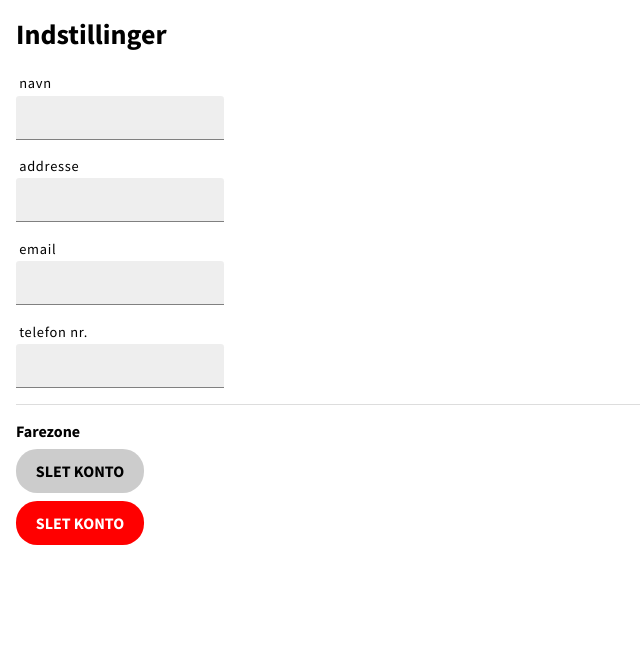
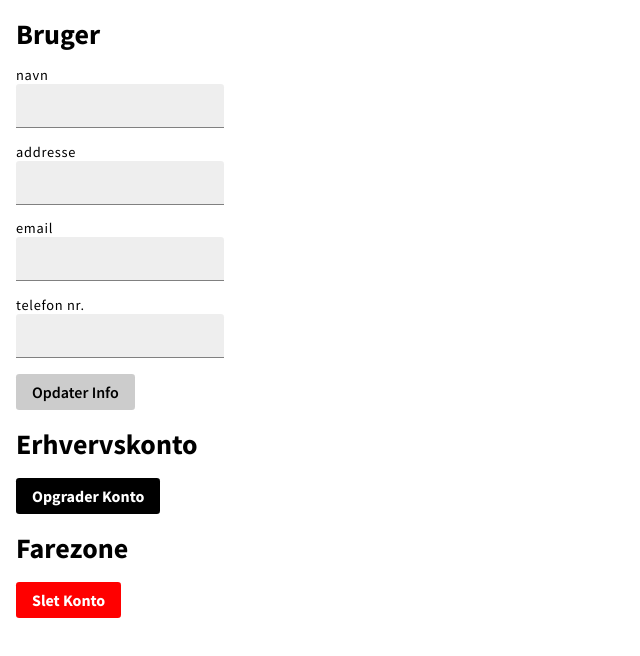
Before and after one commit to SimonFJ20/food-app, a plain HTML site: page concepts/frontend-draft/index.html in a window 1280 px wide. Shown: the whole page, without its empty margins (0-640 px from the left). Drawn offline with Linux system fonts and the light colour scheme.

Commit message:
finished user information page idk

```diff
--- a/concepts/frontend-draft/index.html
+++ b/concepts/frontend-draft/index.html
@@ -6,41 +6,37 @@
     <meta name="viewport" content="width=device-width, initial-scale=1.0">
     <title>FeedMe App Draft</title>
     <link rel="preconnect" href="https://fonts.gstatic.com">
-    <link href="https://fonts.googleapis.com/css2?family=Source+Sans+Pro:wght@400;700&display=swap" rel="stylesheet">
+    <link href="https://fonts.googleapis.com/css2?family=Source+Sans+Pro:wght@400;600;700&display=swap" rel="stylesheet">
     <link rel="stylesheet" href="style.css">
 </head>
 <body>
     <div id="sidebar"></div>
 
-    <div id="user-settings-menu" class="menu">
+    <div class="menu">
 
-        <h1>Indstillinger</h1>
+        <h1>Bruger</h1>
 
-        <label class="input-label">navn</label>
-        <input type="text" class="input-field">
+        <label for="username-input" class="input-label">navn</label>
+        <input id="username-input" type="text" class="input-field">
 
-        <label class="input-label">addresse</label>
-        <input type="text" class="input-field">
+        <label for="address-input" class="input-label">addresse</label>
+        <input id="address-input" type="text" class="input-field">
 
-        <label class="input-label">email</label>
-        <input type="email" class="input-field">
+        <label for="email-input" class="input-label">email</label>
+        <input id="email-input" type="email" class="input-field">
 
-        <label class="input-label">telefon nr.</label>
-        <input type="tel" class="input-field">
+        <label for="phone-input" class="input-label">telefon nr.</label>
+        <input id="phone-input" type="tel" class="input-field">
 
-        <div class="divider"></div>
+        <button class="btn">Opdater Info</button>
 
-        <h3>Farezone</h3>
+        <h1>Erhvervskonto</h1>
 
-        <button class="btn">SLET KONTO</button>
+        <button class="btn btn--important">Opgrader Konto</button>
 
-        <button class="btn btn-warning">SLET KONTO</button>
+        <h1>Farezone</h1>
 
-    </div>
-    <div id="main-menu" class="menu" hidden>
-
-    </div>
-    <div id="app-settings-menu" class="menu" hidden>
+        <button class="btn btn--warning">Slet Konto</button>
 
     </div>
 </body>
--- a/concepts/frontend-draft/style.css
+++ b/concepts/frontend-draft/style.css
@@ -17,8 +17,6 @@ body {
 }
 
 .menu {
-    background: #fff;
-
     flex: 1;
 
     height: 100vh;
@@ -27,39 +25,23 @@ body {
     overflow: auto;
 }
 
-h1,
-h2,
-h3,
-h4 {
-    font-weight: 700;
-    margin-bottom: 0.5rem;
-}
-
 h1 {
     font-size: 1.75rem;
 }
 
-.divider {
-    background: #DDD;
-
-    width: 100%;
-    height: 1px;
-    margin: 1rem 0;
-}
-.divider-transparency {
-    opacity: 0.2;
+h2 {
+    font-size: 1.325rem;
 }
 
-.input-label {
+label.input-label {
     display: block;
     letter-spacing: 0.05em;
 
     font-size: 0.9rem;
-    padding-top: 1em;
-    margin: 0.2rem;
+    margin-top: 1em;
 }
 
-.input-field {
+input.input-field {
     background: #EEE;
     padding: 0.5em;
     width: 13rem;
@@ -69,35 +51,38 @@ h1 {
     border-bottom: 1px solid gray;
     border-radius: 0.2rem 0.2rem 0 0;
 }
-.input-field:focus {
+input.input-field:focus {
     outline: none;
     border-bottom: 2px solid gray;
 }
 
-.btn-hamburger {
-    outline: none;
-    border: none;
-}
-
 .btn {
+    font-weight: 600;
     display: block;
     background: #CCC;
 
-    width: 8rem;
-    height: 2.75em;
-    margin-top: 0.5em;
-    margin-bottom: 0.5em;
-
-    font-weight: 700;
+    padding: 0.5em 1em;
+    margin: 1em 0;
 
     outline: none;
     border: none;
-    border-radius: 1.325em;
+    border-radius: 0.2rem;
 }
 
-.btn-warning {
+.btn--important {
+    font-weight: 700;
+    background: #000;
+    color: #FFF;
+}
+
+.btn--warning {
+    font-weight: 700;
     background: #F00;
     color: #FFF;
+}
+
+.btn:active {
+    opacity: 0.8;
 }
 
 .btn:hover {
```
Also changed, not shown: concepts/user-settings.jpg (added).
